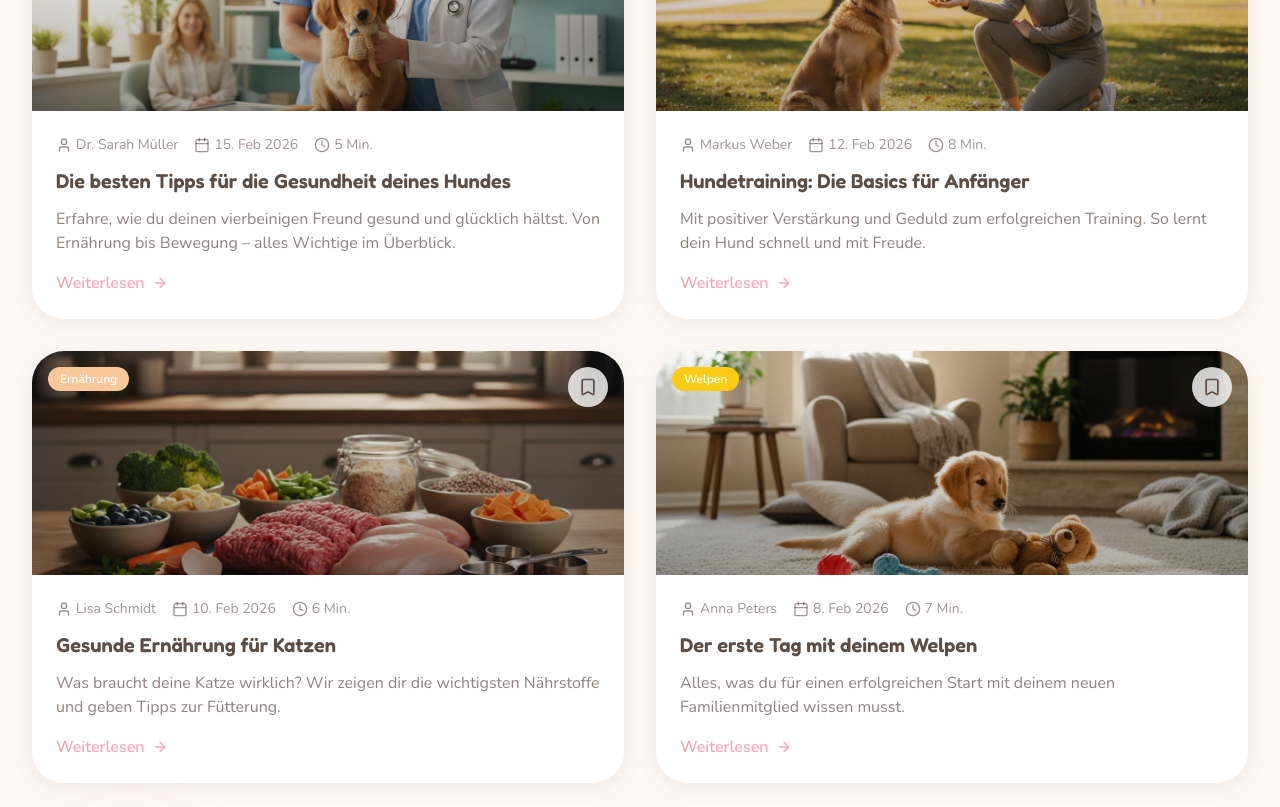
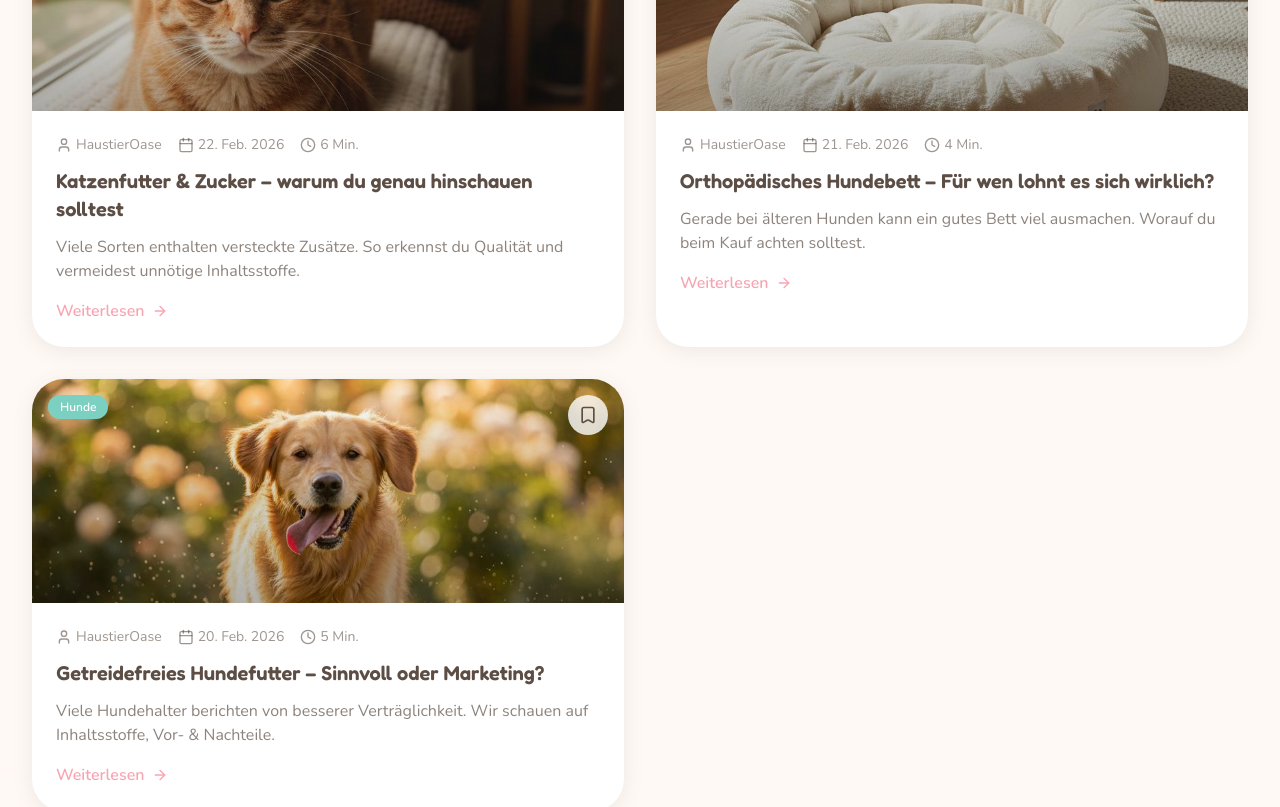
Before and after one commit to chndgn97/haustieroase, a React (Vite) app: page / in a window 1280 px wide. Shown: the part 3380-4187 px from the top of the page. Built offline with nearby package versions, Linux system fonts and the light colour scheme.

Commit message:
Fix home blog section: use latest posts + correct links

```diff
--- a/src/data/blogPosts.ts
+++ b/src/data/blogPosts.ts
@@ -1,42 +1,104 @@
+import type { ComponentType } from "react";
+
+import GetreidefreiesHundefutter from "../pages/blog/GetreidefreiesHundefutter";
+import OrthopaedischesHundebett from "../pages/blog/OrthopaedischesHundebett";
+import KatzenfutterZucker from "../pages/blog/KatzenfutterZucker";
+
+export type BlogPostCategory =
+  | "hunde"
+  | "katzen"
+  | "kleintiere"
+  | "vogel"
+  | "aquaristik";
+
 export type BlogPostMeta = {
-  slug: string
-  title: string
-  excerpt: string
-  category: string
-  date: string
-  image: string
-  readTime: string
-}
+  slug: string;
+  title: string;
+  excerpt: string;
+  category: BlogPostCategory;
 
-export const blogPosts: BlogPostMeta[] = [
+  /** Publish date in ISO format: YYYY-MM-DD */
+  date: string;
+
+  image?: string;
+  readTime?: string;
+  tag?: string;
+  author?: string;
+
+  /** Optional: if you later want "recently updated" sorting */
+  updatedAt?: string;
+};
+
+export type BlogPostEntry = BlogPostMeta & {
+  component: ComponentType;
+};
+
+export const blogPosts: BlogPostEntry[] = [
   {
     slug: "getreidefreies-hundefutter",
     title: "Getreidefreies Hundefutter – Sinnvoll oder Marketing?",
     excerpt:
       "Viele Hundehalter berichten von besserer Verträglichkeit. Wir schauen auf Inhaltsstoffe, Vor- & Nachteile.",
-    category: "Hunde",
-    date: "2026-02-22",
+    category: "hunde",
+    date: "2026-02-20", // ✅ geändert
     image: "/images/category-dogs.jpg",
-    readTime: "5 min",
+    readTime: "5 Min.",
+    tag: "Ernährung",
+    author: "HaustierOase",
+    component: GetreidefreiesHundefutter,
   },
   {
     slug: "orthopaedisches-hundebett",
     title: "Orthopädisches Hundebett – Für wen lohnt es sich wirklich?",
     excerpt:
       "Gerade bei älteren Hunden kann ein gutes Bett viel ausmachen. Worauf du beim Kauf achten solltest.",
-    category: "Hunde",
-    date: "2026-02-22",
+    category: "hunde",
+    date: "2026-02-21", // ✅ geändert
     image: "/images/product-bed.jpg",
-    readTime: "4 min",
+    readTime: "4 Min.",
+    tag: "Gesundheit",
+    author: "HaustierOase",
+    component: OrthopaedischesHundebett,
   },
   {
     slug: "katzenfutter-zucker",
     title: "Katzenfutter & Zucker – warum du genau hinschauen solltest",
     excerpt:
       "Viele Sorten enthalten versteckte Zusätze. So erkennst du Qualität und vermeidest unnötige Inhaltsstoffe.",
-    category: "Katzen",
-    date: "2026-02-22",
+    category: "katzen",
+    date: "2026-02-22", // ✅ bleibt neuestes
     image: "/images/category-cats.jpg",
-    readTime: "6 min",
+    readTime: "6 Min.",
+    tag: "Ernährung",
+    author: "HaustierOase",
+    component: KatzenfutterZucker,
   },
-]
+];
+
+export const getBlogPostBySlug = (slug: string) =>
+  blogPosts.find((p) => p.slug === slug);
+
+/**
+ * Latest posts:
+ * - primary sort: updatedAt (if present) else date
+ * - tie-breaker: original array order (stable)
+ */
+export const getLatestBlogPosts = (count = 4) => {
+  return blogPosts
+    .map((p, index) => ({
+      p,
+      index,
+      sortKey: (p.updatedAt ?? p.date) || "",
+    }))
+    .sort((a, b) => {
+      const byDate = b.sortKey.localeCompare(a.sortKey);
+      if (byDate !== 0) return byDate;
+      // If same date, keep newest by manual order (later in array = newer)
+      return b.index - a.index;
+    })
+    .slice(0, count)
+    .map((x) => x.p);
+};
+
+export const getBlogPostsByCategory = (category: BlogPostCategory) =>
+  blogPosts.filter((p) => p.category === category);
--- a/src/pages/Blog.tsx
+++ b/src/pages/Blog.tsx
@@ -1,26 +1,95 @@
-import ProductCard from "../components/ProductCard"
+import { Link } from "react-router-dom";
+import { getLatestBlogPosts } from "../data/blogPosts";
+import { ArrowRight } from "lucide-react";
 
 export default function Blog() {
+  const latestPosts = getLatestBlogPosts(3);
+
   return (
-    <div className="max-w-4xl mx-auto px-4 py-16">
-      <h1 className="font-fredoka text-4xl text-warm-brown mb-6">
-        Getreidefreies Hundefutter – Sinnvoll oder Marketing?
-      </h1>
+    <section className="py-16 bg-gradient-to-b from-warm-white via-cream to-warm-white">
+      <div className="max-w-6xl mx-auto px-4 sm:px-6 lg:px-8">
 
-      <p className="font-nunito text-warm-brown/70 mb-6">
-        Viele Hundehalter berichten, dass ihre Tiere getreidefreies Futter
-        besser vertragen. Ein beliebtes Beispiel ist Premium Hundefutter.
-      </p>
+        {/* Section Header */}
+        <div className="flex items-center justify-between mb-10">
+          <div>
+            <h2 className="font-fredoka text-3xl sm:text-4xl font-bold text-warm-brown">
+              Aktuelle Ratgeber
+            </h2>
+            <p className="font-nunito text-warm-brown/70 mt-2">
+              Unsere neuesten Tipps & Empfehlungen.
+            </p>
+          </div>
 
-      {/* 🔥 DAS IST DER TEST */}
-      <div className="my-10">
-        <ProductCard productId="premium-hundefutter" />
+          <Link
+            to="/blog"
+            className="hidden sm:inline-flex items-center gap-2 font-nunito font-semibold text-warm-brown hover:text-petal-pink transition-colors"
+          >
+            Alle Artikel <ArrowRight className="w-4 h-4" />
+          </Link>
+        </div>
+<pre className="text-xs text-warm-brown/60 mb-6">
+  {JSON.stringify(latestPosts.map(p => p.slug), null, 2)}
+</pre>
+        {/* Blog Grid */}
+        <div className="grid sm:grid-cols-2 lg:grid-cols-3 gap-6">
+          {latestPosts.map((post) => (
+            <Link
+              key={post.slug}
+              to={`/blog/${post.slug}`}
+              className="group bg-white rounded-3xl overflow-hidden shadow-soft hover:shadow-pet-hover transition-all duration-300"
+              style={{ textDecoration: "none", color: "inherit" }}
+            >
+              {/* Bild */}
+              <div className="h-44 bg-cream overflow-hidden">
+                {post.image ? (
+                  <img
+                    src={post.image}
+                    alt={post.title}
+                    className="w-full h-full object-cover group-hover:scale-105 transition-transform duration-500"
+                  />
+                ) : (
+                  <div className="w-full h-full flex items-center justify-center text-warm-brown/40 text-sm">
+                    Kein Bild verfügbar
+                  </div>
+                )}
+              </div>
+
+              {/* Content */}
+              <div className="p-5">
+                <div className="flex items-center justify-between text-xs font-nunito text-warm-brown/60">
+                  <span className="px-2 py-1 rounded-full bg-cream capitalize">
+                    {post.category}
+                  </span>
+                  <span>{post.readTime}</span>
+                </div>
+
+                <h3 className="font-fredoka text-lg font-semibold text-warm-brown mt-3 group-hover:text-petal-pink transition-colors">
+                  {post.title}
+                </h3>
+
+                <p className="font-nunito text-sm text-warm-brown/70 mt-2">
+                  {post.excerpt}
+                </p>
+
+                <div className="mt-4 inline-flex items-center gap-2 font-nunito font-semibold text-warm-brown group-hover:text-petal-pink transition-colors">
+                  Weiterlesen{" "}
+                  <ArrowRight className="w-4 h-4 group-hover:translate-x-1 transition-transform" />
+                </div>
+              </div>
+            </Link>
+          ))}
+        </div>
+
+        {/* Mobile Button */}
+        <div className="mt-8 sm:hidden text-center">
+          <Link
+            to="/blog"
+            className="inline-flex items-center gap-2 font-nunito font-semibold text-warm-brown hover:text-petal-pink transition-colors"
+          >
+            Alle Artikel ansehen <ArrowRight className="w-4 h-4" />
+          </Link>
+        </div>
       </div>
-
-      <p className="font-nunito text-warm-brown/70">
-        Wichtig ist immer, die Inhaltsstoffe genau zu prüfen und auf Qualität
-        zu achten.
-      </p>
-    </div>
-  )
+    </section>
+  );
 }
--- a/src/pages/BlogIndex.tsx
+++ b/src/pages/BlogIndex.tsx
@@ -1,8 +1,28 @@
-import { Link } from "react-router-dom"
-import { blogPosts } from "../data/blogPosts"
-import { ArrowRight } from "lucide-react"
+import { Link } from "react-router-dom";
+import { blogPosts } from "../data/blogPosts";
+import { ArrowRight } from "lucide-react";
+
+// Datum schön formatieren
+function formatDate(dateString: string) {
+  const date = new Date(dateString);
+  return date.toLocaleDateString("de-DE", {
+    day: "2-digit",
+    month: "long",
+    year: "numeric",
+  });
+}
+
+// Kategorie Label sauber anzeigen
+function formatCategory(category: string) {
+  return category.charAt(0).toUpperCase() + category.slice(1);
+}
 
 export default function BlogIndex() {
+  // Neueste zuerst
+  const sortedPosts = [...blogPosts].sort((a, b) =>
+    b.date.localeCompare(a.date)
+  );
+
   return (
     <div className="min-h-screen bg-gradient-to-b from-warm-white via-cream to-warm-white">
       <div className="max-w-6xl mx-auto px-4 sm:px-6 lg:px-8 py-16">
@@ -16,29 +36,38 @@ export default function BlogIndex() {
         </div>
 
         <div className="grid sm:grid-cols-2 lg:grid-cols-3 gap-6">
-          {blogPosts.map((post) => (
+          {sortedPosts.map((post) => (
             <Link
               key={post.slug}
               to={`/blog/${post.slug}`}
               className="group bg-white rounded-3xl overflow-hidden shadow-soft hover:shadow-pet-hover transition-all duration-300"
               style={{ textDecoration: "none", color: "inherit" }}
             >
+              {/* Bild */}
               <div className="h-44 bg-cream overflow-hidden">
+                {post.image ? (
                   <img
                     src={post.image}
                     alt={post.title}
                     className="w-full h-full object-cover group-hover:scale-105 transition-transform duration-500"
                     loading="lazy"
                   />
+                ) : (
+                  <div className="w-full h-full flex items-center justify-center text-warm-brown/40 text-sm">
+                    Kein Bild verfügbar
+                  </div>
+                )}
               </div>
 
+              {/* Content */}
               <div className="p-5">
                 <div className="flex items-center justify-between text-xs font-nunito text-warm-brown/60">
                   <span className="px-2 py-1 rounded-full bg-cream">
-                    {post.category}
+                    {formatCategory(post.category)}
                   </span>
                   <span>
-                    {post.readTime} • {post.date}
+                    {post.readTime ?? ""}{" "}
+                    {post.readTime ? "•" : ""} {formatDate(post.date)}
                   </span>
                 </div>
 
@@ -51,7 +80,8 @@ export default function BlogIndex() {
                 </p>
 
                 <div className="mt-4 inline-flex items-center gap-2 font-nunito font-semibold text-warm-brown group-hover:text-petal-pink transition-colors">
-                  Artikel lesen <ArrowRight className="w-4 h-4 group-hover:translate-x-1 transition-transform" />
+                  Artikel lesen{" "}
+                  <ArrowRight className="w-4 h-4 group-hover:translate-x-1 transition-transform" />
                 </div>
               </div>
             </Link>
@@ -59,5 +89,5 @@ export default function BlogIndex() {
         </div>
       </div>
     </div>
-  )
+  );
 }
--- a/src/pages/BlogPost.tsx
+++ b/src/pages/BlogPost.tsx
@@ -1,33 +1,31 @@
-import { Link, useParams } from "react-router-dom"
-import GetreidefreiesHundefutter from "./blog/GetreidefreiesHundefutter"
-import OrthopaedischesHundebett from "./blog/OrthopaedischesHundebett"
-import KatzenfutterZucker from "./blog/KatzenfutterZucker"
-
-const posts: Record<string, React.ComponentType> = {
-  "getreidefreies-hundefutter": GetreidefreiesHundefutter,
-  "orthopaedisches-hundebett": OrthopaedischesHundebett,
-  "katzenfutter-zucker": KatzenfutterZucker,
-}
+import { Link, useParams } from "react-router-dom";
+import { getBlogPostBySlug } from "../data/blogPosts";
 
 export default function BlogPost() {
-  const { slug } = useParams()
-  const Post = slug ? posts[slug] : undefined
+  const { slug } = useParams<{ slug: string }>();
+  const entry = slug ? getBlogPostBySlug(slug) : undefined;
 
-  if (!Post) {
+  if (!entry) {
     return (
       <div className="min-h-screen bg-gradient-to-b from-warm-white via-cream to-warm-white">
         <div className="max-w-4xl mx-auto px-4 py-16">
-          <h1 className="font-fredoka text-3xl text-warm-brown">Artikel nicht gefunden</h1>
+          <h1 className="font-fredoka text-3xl text-warm-brown">
+            Artikel nicht gefunden
+          </h1>
           <p className="font-nunito text-warm-brown/70 mt-3">
             Der Link ist ungültig oder der Artikel existiert nicht.
           </p>
-          <Link to="/blog" className="inline-flex mt-6 font-nunito font-semibold text-petal-pink">
+          <Link
+            to="/blog"
+            className="inline-flex mt-6 font-nunito font-semibold text-petal-pink"
+          >
             ← Zurück zur Übersicht
           </Link>
         </div>
       </div>
-    )
+    );
   }
 
-  return <Post />
+  const Post = entry.component;
+  return <Post />;
 }
--- a/src/sections/Blog.tsx
+++ b/src/sections/Blog.tsx
@@ -1,93 +1,59 @@
-import { useEffect, useRef, useState } from "react"
-import { Link } from "react-router-dom"
-import { Calendar, Clock, ArrowRight, User, Bookmark } from "lucide-react"
-import { Button } from "@/components/ui/button"
+import { useEffect, useRef, useState } from "react";
+import { Link } from "react-router-dom";
+import { Calendar, Clock, ArrowRight, User, Bookmark } from "lucide-react";
+import { Button } from "@/components/ui/button";
+import { getLatestBlogPosts } from "../data/blogPosts";
 
-const blogPosts = [
-  {
-    id: 1,
-    slug: "getreidefreies-hundefutter",
-    title: "Die besten Tipps für die Gesundheit deines Hundes",
-    excerpt:
-      "Erfahre, wie du deinen vierbeinigen Freund gesund und glücklich hältst. Von Ernährung bis Bewegung – alles Wichtige im Überblick.",
-    image: "/images/blog-health.jpg",
-    author: "Dr. Sarah Müller",
-    date: "15. Feb 2026",
-    readTime: "5 Min.",
-    category: "Gesundheit",
-    categoryColor: "bg-petal-pink",
-  },
-  {
-    id: 2,
-    slug: "orthopaedisches-hundebett",
-    title: "Hundetraining: Die Basics für Anfänger",
-    excerpt:
-      "Mit positiver Verstärkung und Geduld zum erfolgreichen Training. So lernt dein Hund schnell und mit Freude.",
-    image: "/images/blog-training.jpg",
-    author: "Markus Weber",
-    date: "12. Feb 2026",
-    readTime: "8 Min.",
-    category: "Training",
-    categoryColor: "bg-mint-green",
-  },
-  {
-    id: 3,
-    slug: "katzenfutter-zucker",
-    title: "Gesunde Ernährung für Katzen",
-    excerpt:
-      "Was braucht deine Katze wirklich? Wir zeigen dir die wichtigsten Nährstoffe und geben Tipps zur Fütterung.",
-    image: "/images/blog-nutrition.jpg",
-    author: "Lisa Schmidt",
-    date: "10. Feb 2026",
-    readTime: "6 Min.",
-    category: "Ernährung",
-    categoryColor: "bg-peach",
-  },
-  {
-    id: 4,
-    slug: "getreidefreies-hundefutter",
-    title: "Der erste Tag mit deinem Welpen",
-    excerpt:
-      "Alles, was du für einen erfolgreichen Start mit deinem neuen Familienmitglied wissen musst.",
-    image: "/images/blog-puppy.jpg",
-    author: "Anna Peters",
-    date: "8. Feb 2026",
-    readTime: "7 Min.",
-    category: "Welpen",
-    categoryColor: "bg-yellow-400",
-  },
-]
+function formatCategory(category: string) {
+  return category.charAt(0).toUpperCase() + category.slice(1);
+}
+
+function formatDate(dateString?: string) {
+  if (!dateString) return "";
+  const d = new Date(dateString);
+  if (Number.isNaN(d.getTime())) return dateString;
+  return d.toLocaleDateString("de-DE", {
+    day: "2-digit",
+    month: "short",
+    year: "numeric",
+  });
+}
 
 const Blog = () => {
-  const [visibleCards, setVisibleCards] = useState<number[]>([])
-  const [savedPosts, setSavedPosts] = useState<number[]>([])
-  const cardRefs = useRef<(HTMLDivElement | null)[]>([])
+  // ✅ Max. 4 neueste Beiträge aus /data/blogPosts.ts
+  const latestPosts = getLatestBlogPosts(4);
+
+  const [visibleCards, setVisibleCards] = useState<number[]>([]);
+  const [savedPosts, setSavedPosts] = useState<string[]>([]);
+  const cardRefs = useRef<(HTMLDivElement | null)[]>([]);
 
   useEffect(() => {
     const observer = new IntersectionObserver(
       (entries) => {
         entries.forEach((entry) => {
           if (entry.isIntersecting) {
-            const index = cardRefs.current.indexOf(entry.target as HTMLDivElement)
+            const index = cardRefs.current.indexOf(entry.target as HTMLDivElement);
             if (index !== -1 && !visibleCards.includes(index)) {
-              setVisibleCards((prev) => [...prev, index])
+              setVisibleCards((prev) => [...prev, index]);
             }
           }
-        })
+        });
       },
       { threshold: 0.15, rootMargin: "0px 0px -50px 0px" }
-    )
+    );
 
     cardRefs.current.forEach((ref) => {
-      if (ref) observer.observe(ref)
-    })
+      if (ref) observer.observe(ref);
+    });
 
-    return () => observer.disconnect()
-  }, [visibleCards])
+    return () => observer.disconnect();
+  }, [visibleCards]);
 
-  const toggleSave = (id: number) => {
-    setSavedPosts((prev) => (prev.includes(id) ? prev.filter((p) => p !== id) : [...prev, id]))
-  }
+  const toggleSave = (slug: string) => {
+    setSavedPosts((prev) =>
+      prev.includes(slug) ? prev.filter((s) => s !== slug) : [...prev, slug]
+    );
+  };
 
   return (
     <section id="blog" className="py-20 lg:py-32 relative overflow-hidden">
@@ -110,7 +76,7 @@ const Blog = () => {
             </p>
           </div>
 
-          {/* ✅ Jetzt: Link zu /blog */}
+          {/* ✅ Link zu /blog */}
           <Link to="/blog" className="mt-6 lg:mt-0 inline-block">
             <Button
               variant="outline"
@@ -124,78 +90,109 @@ const Blog = () => {
 
         {/* Blog Grid */}
         <div className="grid md:grid-cols-2 gap-6 lg:gap-8">
-          {blogPosts.map((post, index) => {
-            const isVisible = visibleCards.includes(index)
-            const isSaved = savedPosts.includes(post.id)
+          {latestPosts.map((post, index) => {
+            const isVisible = visibleCards.includes(index);
+            const isSaved = savedPosts.includes(post.slug);
+
+            // Optional fields with fallbacks
+            const author = post.author ?? "HaustierOase";
+            const date = formatDate(post.date);
+            const readTime = post.readTime ?? "";
+            const categoryLabel = formatCategory(post.category);
+
+            // Simple color mapping per category
+            const categoryColor =
+              post.category === "hunde"
+                ? "bg-mint-green"
+                : post.category === "katzen"
+                ? "bg-peach"
+                : "bg-petal-pink";
 
             return (
               <div
-                key={post.id}
+                key={post.slug}
                 ref={(el) => {
-                  cardRefs.current[index] = el
+                  cardRefs.current[index] = el;
                 }}
                 className={`group relative bg-white rounded-3xl overflow-hidden shadow-soft hover:shadow-pet-hover transition-all duration-500 hover:-translate-y-2 ${
                   isVisible ? "opacity-100 translate-y-0" : "opacity-0 translate-y-8"
                 }`}
                 style={{ transitionDelay: `${index * 0.15}s` }}
               >
-                {/* Image */}
+                {/* Image (clickable) */}
+                <Link to={`/blog/${post.slug}`} className="block">
                   <div className="relative h-56 overflow-hidden">
+                    {post.image ? (
                       <img
                         src={post.image}
                         alt={post.title}
                         className="w-full h-full object-cover transition-transform duration-700 group-hover:scale-110"
+                        loading="lazy"
                       />
+                    ) : (
+                      <div className="w-full h-full bg-cream flex items-center justify-center text-warm-brown/40 text-sm">
+                        Kein Bild verfügbar
+                      </div>
+                    )}
+
                     <div className="absolute inset-0 bg-gradient-to-t from-black/30 to-transparent" />
 
                     {/* Category Badge */}
                     <div
-                    className={`absolute top-4 left-4 ${post.categoryColor} text-white text-xs font-nunito font-semibold px-3 py-1 rounded-full`}
+                      className={`absolute top-4 left-4 ${categoryColor} text-white text-xs font-nunito font-semibold px-3 py-1 rounded-full`}
                     >
-                    {post.category}
+                      {categoryLabel}
                     </div>
+                  </div>
+                </Link>
 
-                  {/* Save Button */}
+                {/* Save Button (must not navigate) */}
                 <button
-                    onClick={() => toggleSave(post.id)}
+                  onClick={() => toggleSave(post.slug)}
                   className={`absolute top-4 right-4 w-10 h-10 rounded-full flex items-center justify-center transition-all duration-300 ${
                     isSaved
                       ? "bg-petal-pink text-white"
                       : "bg-white/80 backdrop-blur-sm text-warm-brown hover:bg-white"
                   }`}
                   aria-label="Beitrag speichern"
+                  type="button"
                 >
                   <Bookmark className={`w-5 h-5 ${isSaved ? "fill-current" : ""}`} />
                 </button>
-                </div>
 
                 {/* Content */}
                 <div className="p-6">
                   {/* Meta */}
-                  <div className="flex items-center gap-4 mb-3 text-sm text-warm-brown/60">
+                  <div className="flex flex-wrap items-center gap-x-4 gap-y-2 mb-3 text-sm text-warm-brown/60">
                     <div className="flex items-center gap-1">
                       <User className="w-4 h-4" />
-                      <span className="font-nunito">{post.author}</span>
+                      <span className="font-nunito">{author}</span>
                     </div>
                     <div className="flex items-center gap-1">
                       <Calendar className="w-4 h-4" />
-                      <span className="font-nunito">{post.date}</span>
+                      <span className="font-nunito">{date}</span>
                     </div>
+                    {readTime && (
                       <div className="flex items-center gap-1">
                         <Clock className="w-4 h-4" />
-                      <span className="font-nunito">{post.readTime}</span>
+                        <span className="font-nunito">{readTime}</span>
                       </div>
+                    )}
                   </div>
 
                   {/* Title */}
+                  <Link to={`/blog/${post.slug}`} className="block">
                     <h3 className="font-fredoka text-xl font-semibold text-warm-brown mb-3 group-hover:text-petal-pink transition-colors line-clamp-2">
                       {post.title}
                     </h3>
+                  </Link>
 
                   {/* Excerpt */}
-                  <p className="font-nunito text-warm-brown/70 mb-4 line-clamp-2">{post.excerpt}</p>
+                  <p className="font-nunito text-warm-brown/70 mb-4 line-clamp-2">
+                    {post.excerpt}
+                  </p>
 
-                  {/* ✅ Jetzt: Link zu /blog/:slug */}
+                  {/* Read more */}
                   <Link
                     to={`/blog/${post.slug}`}
                     className="inline-flex items-center gap-2 font-nunito font-semibold text-petal-pink hover:text-mint-green transition-colors group/link"
@@ -208,7 +205,7 @@ const Blog = () => {
                 {/* Hover Accent */}
                 <div className="absolute bottom-0 left-0 right-0 h-1 bg-gradient-to-r from-petal-pink via-mint-green to-peach transform scale-x-0 group-hover:scale-x-100 transition-transform duration-500 origin-left" />
               </div>
-            )
+            );
           })}
         </div>
 
@@ -233,7 +230,7 @@ const Blog = () => {
         </div>
       </div>
     </section>
-  )
-}
+  );
+};
 
-export default Blog
+export default Blog;
```
Lines whose indentation alone changed are shown as unchanged.
